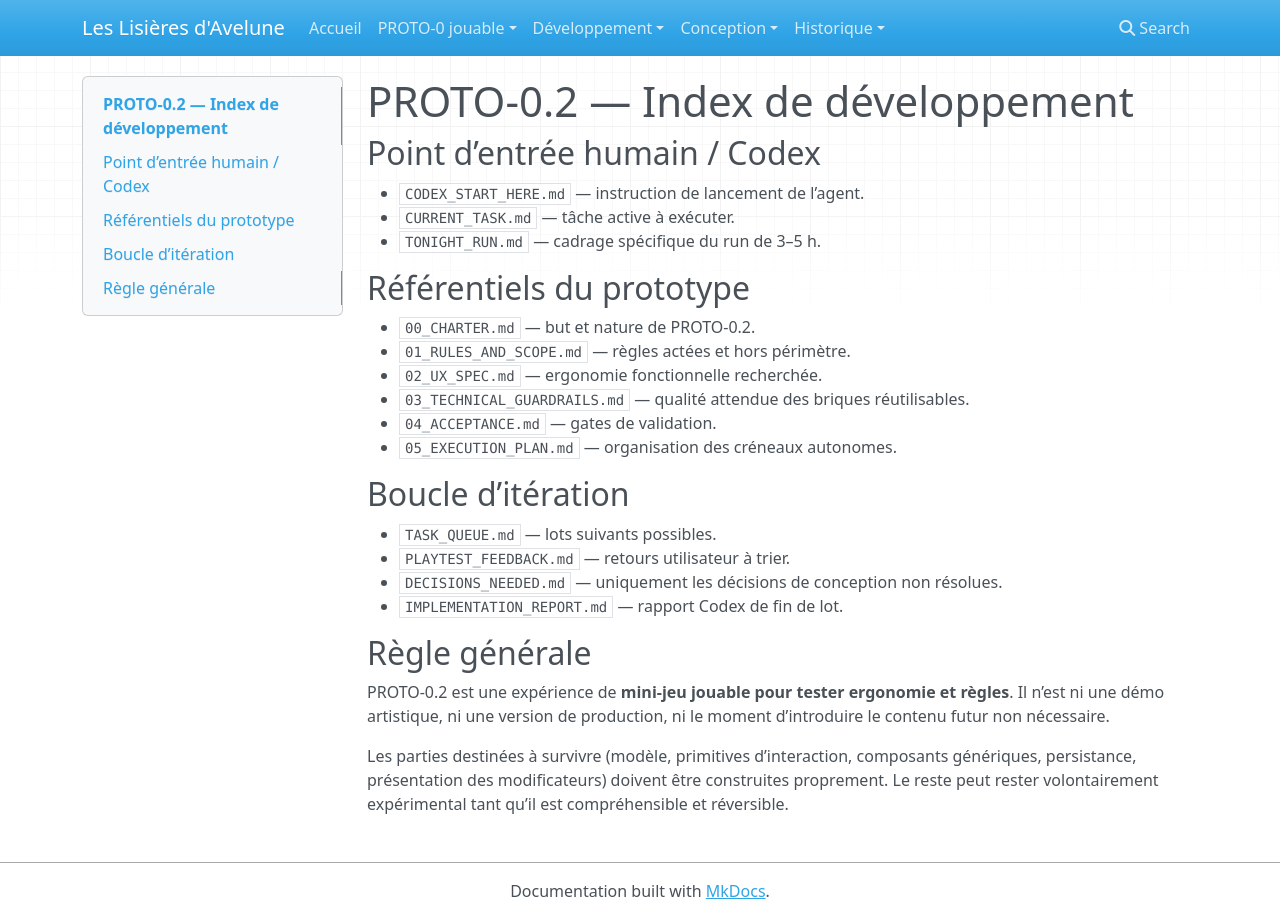
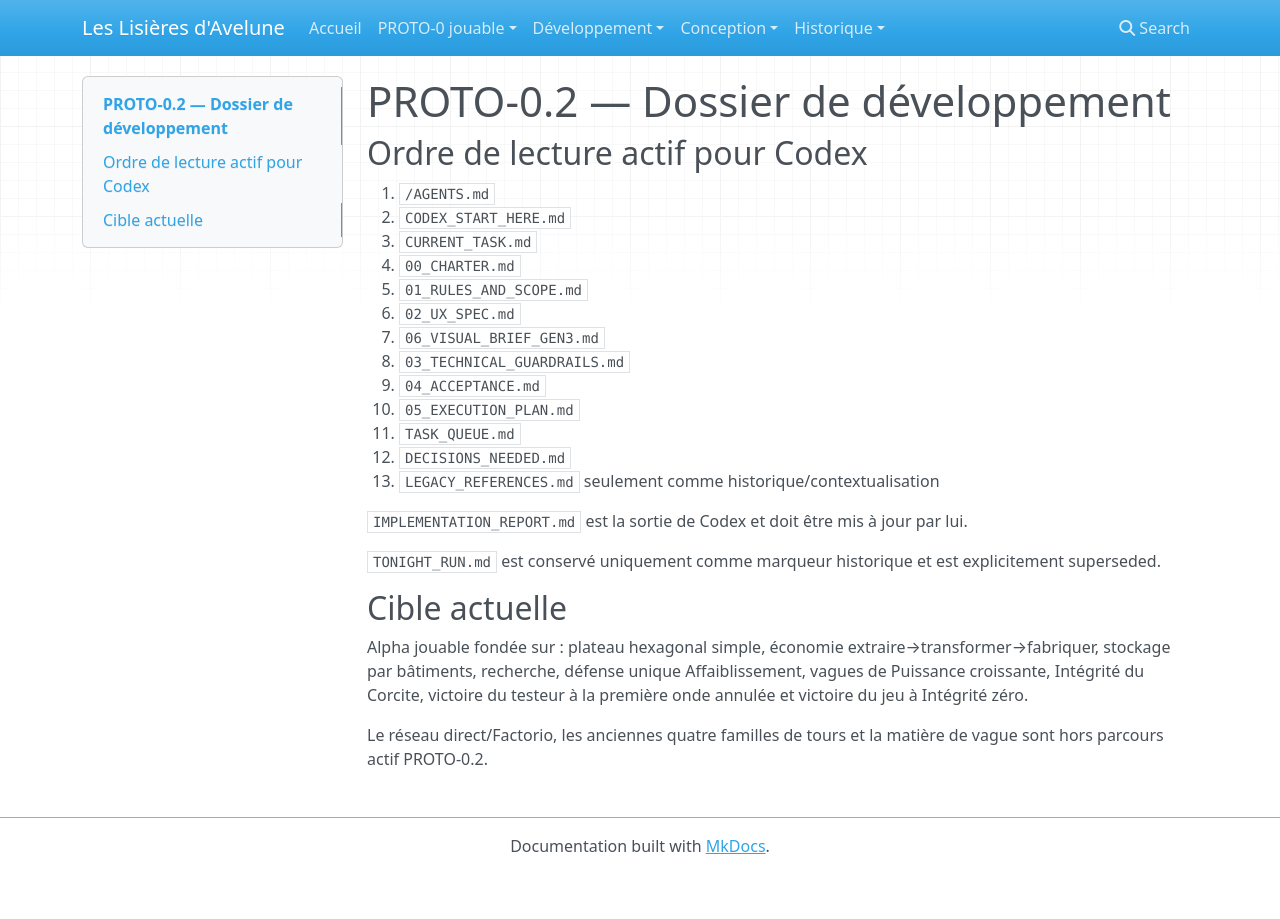
Before and after one commit to Abeliome-Officiel/les-lisieres-avelune, an MkDocs documentation site: the page built from docs/development/proto0.2/README.md, in a window 1280 px wide. Built offline with MkDocs 1.6.1, drawn with Linux system fonts in a browser that asks for light colours; nearby versions of some CDN libraries.

Commit message:
PROTO-0.2: mettre à jour l index documentaire

```diff
--- a/docs/development/proto0.2/README.md
+++ b/docs/development/proto0.2/README.md
@@ -1,29 +1,27 @@
-# PROTO-0.2 — Index de développement
+# PROTO-0.2 — Dossier de développement
 
-## Point d’entrée humain / Codex
+## Ordre de lecture actif pour Codex
 
-- `CODEX_START_HERE.md` — instruction de lancement de l’agent.
-- `CURRENT_TASK.md` — tâche active à exécuter.
-- `TONIGHT_RUN.md` — cadrage spécifique du run de 3–5 h.
+1. `/AGENTS.md`
+2. `CODEX_START_HERE.md`
+3. `CURRENT_TASK.md`
+4. `00_CHARTER.md`
+5. `01_RULES_AND_SCOPE.md`
+6. `02_UX_SPEC.md`
+7. `06_VISUAL_BRIEF_GEN3.md`
+8. `03_TECHNICAL_GUARDRAILS.md`
+9. `04_ACCEPTANCE.md`
+10. `05_EXECUTION_PLAN.md`
+11. `TASK_QUEUE.md`
+12. `DECISIONS_NEEDED.md`
+13. `LEGACY_REFERENCES.md` seulement comme historique/contextualisation
 
-## Référentiels du prototype
+`IMPLEMENTATION_REPORT.md` est la sortie de Codex et doit être mis à jour par lui.
 
-- `00_CHARTER.md` — but et nature de PROTO-0.2.
-- `01_RULES_AND_SCOPE.md` — règles actées et hors périmètre.
-- `02_UX_SPEC.md` — ergonomie fonctionnelle recherchée.
-- `03_TECHNICAL_GUARDRAILS.md` — qualité attendue des briques réutilisables.
-- `04_ACCEPTANCE.md` — gates de validation.
-- `05_EXECUTION_PLAN.md` — organisation des créneaux autonomes.
+`TONIGHT_RUN.md` est conservé uniquement comme marqueur historique et est explicitement superseded.
 
-## Boucle d’itération
+## Cible actuelle
 
-- `TASK_QUEUE.md` — lots suivants possibles.
-- `PLAYTEST_FEEDBACK.md` — retours utilisateur à trier.
-- `DECISIONS_NEEDED.md` — uniquement les décisions de conception non résolues.
-- `IMPLEMENTATION_REPORT.md` — rapport Codex de fin de lot.
+Alpha jouable fondée sur : plateau hexagonal simple, économie extraire→transformer→fabriquer, stockage par bâtiments, recherche, défense unique Affaiblissement, vagues de Puissance croissante, Intégrité du Corcite, victoire du testeur à la première onde annulée et victoire du jeu à Intégrité zéro.
 
-## Règle générale
-
-PROTO-0.2 est une expérience de **mini-jeu jouable pour tester ergonomie et règles**. Il n’est ni une démo artistique, ni une version de production, ni le moment d’introduire le contenu futur non nécessaire.
-
-Les parties destinées à survivre (modèle, primitives d’interaction, composants génériques, persistance, présentation des modificateurs) doivent être construites proprement. Le reste peut rester volontairement expérimental tant qu’il est compréhensible et réversible.
+Le réseau direct/Factorio, les anciennes quatre familles de tours et la matière de vague sont hors parcours actif PROTO-0.2.
```
